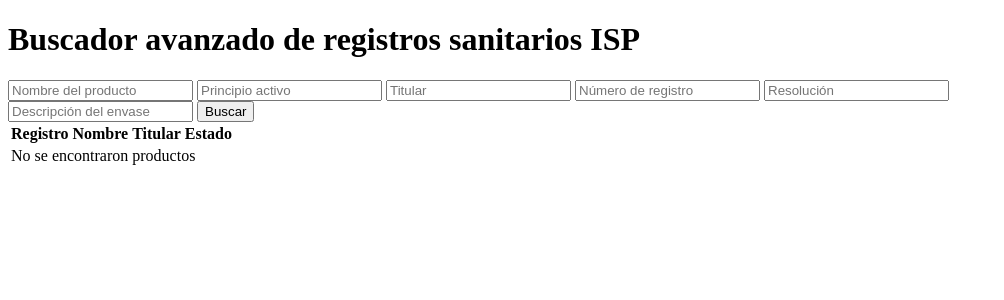
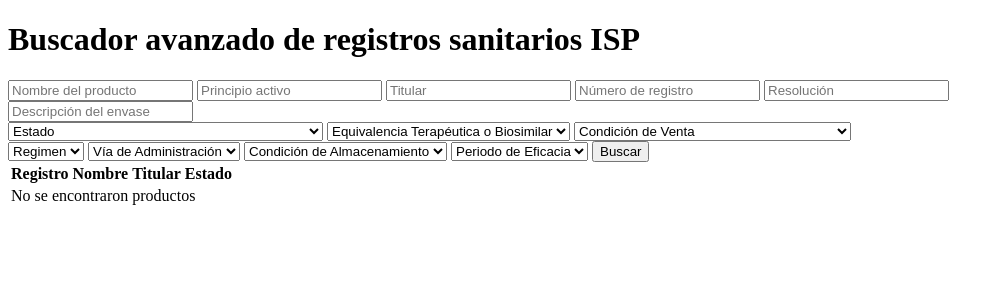
Before and after one commit to yesminalina/ispch-advanced-search, a Django app: page / in a window 1280 px wide. Shown: the top 300 px of the page, without its empty margins (0-1004 px from the left). Run offline with Django 5.2, Linux system fonts and the light colour scheme; data that the repository does not hold is empty.

Commit message:
feat: dropdown filters and choice fields in search
- add Estado, Equivalencia and CondicionVenta TextChoices to Product and apply them as field choices
- add select filters to the search form (estado, equivalencia, condición de venta, régimen, vía de administración, condición de almacenamiento, periodo de eficacia)
- update search view to filter by the new fields and pass the choice lists to the template
- add migration 0003 for the field choices and active_ingredients related_name

```diff
--- a/registros/templates/registros/search.html
+++ b/registros/templates/registros/search.html
@@ -31,12 +31,55 @@
         placeholder="Resolución"
     >
     <br>
-        <input
+    <input
         type="text"
         name="descripcion"
         placeholder="Descripción del envase"
     >
-
+    <br>
+    <select name="estado">
+        <option value="">Estado</option>
+        {% for value, key in estado_choices %}
+            <option value="{{value}}">{{key}}</option>
+        {% endfor %}
+    </select>
+    <select name="equivalencia">
+        <option value="">Equivalencia Terapéutica o Biosimilar</option>
+        {% for value, key in equivalencia_choices %}
+            <option value="{{value}}">{{key}}</option>
+        {% endfor %}
+    </select>
+    <select name="condicion_venta">
+        <option value="">Condición de Venta</option>
+        {% for value, key in condicion_venta_choices %}
+            <option value="{{value}}">{{key}}</option>
+        {% endfor %}
+    </select>
+    <br>
+    <select name="regimen">
+        <option value="">Regimen</option>
+        {% for regimen in regimen_choices %}
+            <option value="{{regimen}}">{{regimen}}</option>
+        {% endfor %}
+    </select>
+    <select name="via_administracion">
+        <option value="">Vía de Administración</option>
+        {% for via in via_administracion_choices %}
+            <option value="{{via}}">{{via}}</option>
+        {% endfor %}
+    </select>
+    <select name="condicion_almacenamiento">
+        <option value="">Condición de Almacenamiento</option>
+        {% for condicion in condicion_almacenamiento_choices %}
+            <option value="{{condicion}}">{{condicion}}</option>
+        {% endfor %}
+    </select>
+    <select name="periodo_eficacia">
+        <option value="">Periodo de Eficacia</option>
+        {% for periodo in periodo_eficacia_choices %}
+            <option value="{{periodo}}">{{periodo}}</option>
+        {% endfor %}
+    </select>
     <button type="submit">Buscar</button>
 </form>
 
--- a/registros/views.py
+++ b/registros/views.py
@@ -7,6 +7,14 @@ def search(request):
     titular = request.GET.get("titular", "")
     registro = request.GET.get("registro", "")
     resolucion = request.GET.get("resolucion", "")
+    estado = request.GET.get("estado", "")
+    equivalencia = request.GET.get("equivalencia", "")
+    condicion_venta = request.GET.get("condicion_venta", "")
+    regimen = request.GET.get("regimen", "")
+    via_administracion = request.GET.get("via_administracion", "")
+    condicion_almacenamiento = request.GET.get("condicion_almacenamiento", "")
+    periodo_eficacia = request.GET.get("periodo_eficacia", "")
+
     # Envase
     descripcion = request.GET.get("descripcion", "")
 
@@ -37,12 +45,56 @@ def search(request):
         has_filters = True
         products = products.filter(packagings__descripcion__icontains=descripcion)
 
+    if estado:
+        has_filters = True
+        products = products.filter(estado=estado)
+
+    if equivalencia:
+        has_filters = True
+        products = products.filter(equivalencia=equivalencia)
+
+    if condicion_venta:
+        has_filters = True
+        products = products.filter(condicion_venta=condicion_venta)
+
+    if regimen:
+        has_filters = True
+        products = products.filter(regimen=regimen)
+
+    if via_administracion:
+        has_filters = True
+        products = products.filter(via_administracion=via_administracion)
+
+    if condicion_almacenamiento:
+        has_filters = True
+        products = products.filter(packagings__condicion_almacenamiento_norm=condicion_almacenamiento)
+
+    if periodo_eficacia:
+        has_filters = True
+        products = products.filter(packagings__periodo_eficacia_norm=periodo_eficacia)
+
     if not has_filters:
         products = Product.objects.none()
 
     products = products.distinct()
 
+    regimen_choices = Product.objects.values_list("regimen", flat=True).distinct().exclude(regimen="")
+    via_administracion_choices = Product.objects.values_list("via_administracion", flat=True).distinct().exclude(via_administracion="")
+    condicion_almacenamiento_choices = Product.objects.values_list("packagings__condicion_almacenamiento_norm", flat=True).distinct().exclude(packagings__condicion_almacenamiento_norm="")
+    periodo_eficacia_choices = Product.objects.values_list("packagings__periodo_eficacia_norm", flat=True).distinct().exclude(packagings__periodo_eficacia_norm="")
+
+    context = {
+        "products": products,
+        "estado_choices": Product.Estado.choices,
+        "equivalencia_choices": Product.Equivalencia.choices,
+        "condicion_venta_choices": Product.CondicionVenta.choices,
+        "regimen_choices": regimen_choices,
+        "via_administracion_choices": via_administracion_choices,
+        "condicion_almacenamiento_choices": condicion_almacenamiento_choices,
+        "periodo_eficacia_choices": periodo_eficacia_choices
+    }
+
     if request.headers.get("HX-Request") == "true":
-        return render(request, "registros/partials/results.html", {"products": products})
+        return render(request, "registros/partials/results.html", context)
 
-    return render(request, "registros/search.html", {"products": products})
+    return render(request, "registros/search.html", context)
```
Also changed, not shown: registros/models.py (+23 -3 lines), registros/migrations/0003_alter_activeingredient_producto_and_more.py (added).
